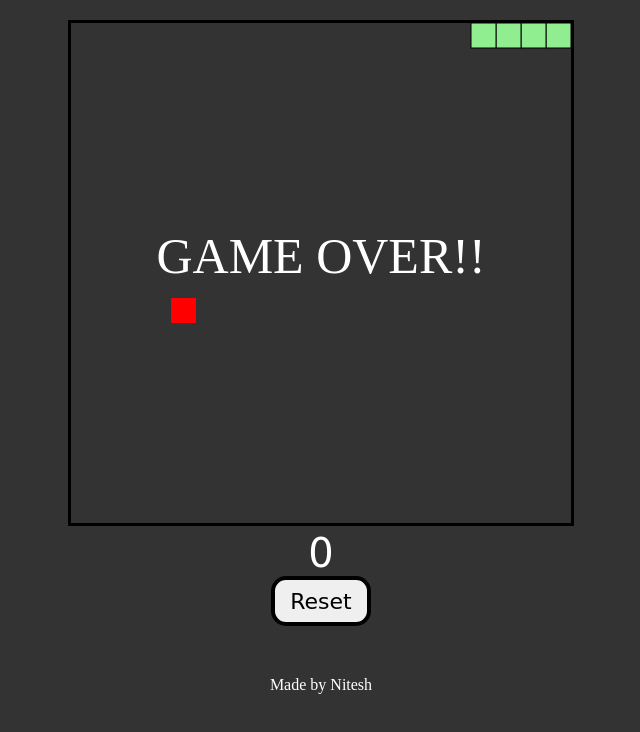
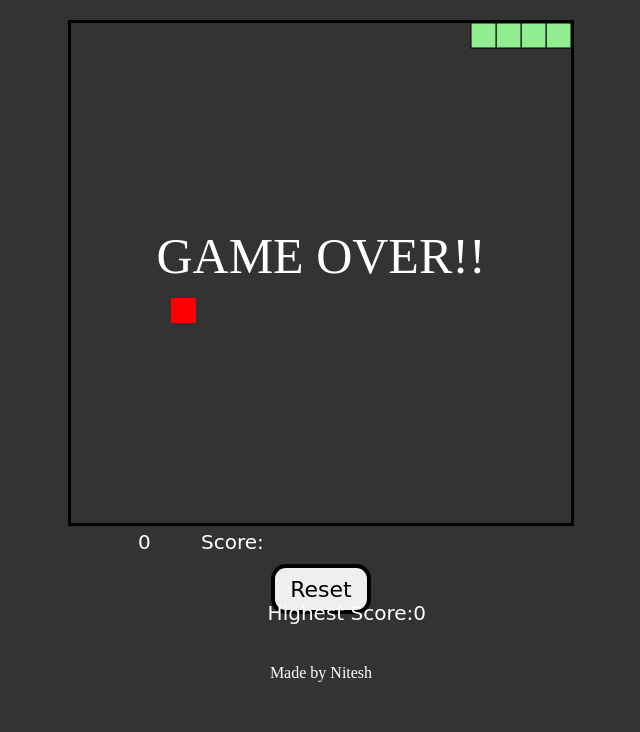
Before and after one commit to NiteshCodes7/Snake-Game, a plain HTML site: page index.html in a window 1280 px wide. Shown: the whole page, without its empty margins (319-959 px from the left). Drawn offline with Linux system fonts and the light colour scheme.

Commit message:
Highest Score in local storage scored

```diff
--- a/index.html
+++ b/index.html
@@ -10,7 +10,8 @@
 
     <div id="gameContainer">
         <canvas id="gameBoard" width="500" height="500"></canvas>
-        <div id="scoreText">0</div>
+        <p id="ss" class="scores">Score:</p><p class="scores" id="scoreText">0</p>
+        <div class="scores" id="s">Highest Score:<span class="scores" id="highestScore">0</span></div>
         <button id="resetBtn">Reset</button>
     </div>
 
--- a/script.js
+++ b/script.js
@@ -1,6 +1,9 @@
 const gameBoard = document.querySelector("#gameBoard");
 const ctx = gameBoard.getContext("2d");
 const scoreText = document.querySelector("#scoreText");
+let highScore = 0;
+localStorage.getItem("highScore");
+const highestScore = document.getElementById("highestScore");
 const resetBtn = document.querySelector("#resetBtn");
 const gameWidth = gameBoard.width;
 const gameHeight = gameBoard.height;
@@ -15,6 +18,7 @@ let yVelocity = 0;
 let foodX;
 let foodY;
 let score = 0;
+
 let snake = [
     {x:unitSize * 4, y:0},
     {x:unitSize * 3, y:0},
@@ -80,6 +84,11 @@ function moveSnake(){
         snake.push();
         score+=1;
         scoreText.textContent = score;
+        if(score > highScore){
+            highScore = score;
+            localStorage.setItem("highScore", highScore);
+            highestScore.textContent = highScore;
+        }
         createFood();
     }
     else{
--- a/style.css
+++ b/style.css
@@ -23,10 +23,41 @@ body{
     border: 3px solid;
 }
 
+.scores{
+    display: flex;
+    flex-direction: row;
+}
+
 #scoreText{
     font-family: "Permanent Marker", cursive;
-    font-size: 40px;
+    font-size: 20px;
     color: white;
+    position: relative;
+    right: -70px;
+}
+
+#highestScore{
+    font-family: "Permanent Marker", cursive;
+    font-size: 20px;
+
+    color: white;
+}
+
+#ss{
+    font-family: "Permanent Marker", cursive;
+    font-size: 20px;
+    color: white;
+    position: absolute;
+    left: 520px;
+}
+
+#s{
+    font-family: "Permanent Marker", cursive;
+    font-size: 20px;
+    color: white;
+    position: absolute;
+    right: 535px;
+    bottom: 175px;
 }
 
 #resetBtn{
@@ -36,6 +67,7 @@ body{
     height: 50px;
     border: 4px solid;
     border-radius: 15px;
+    margin-top: 10px;
     cursor: pointer;
 }
 
```
